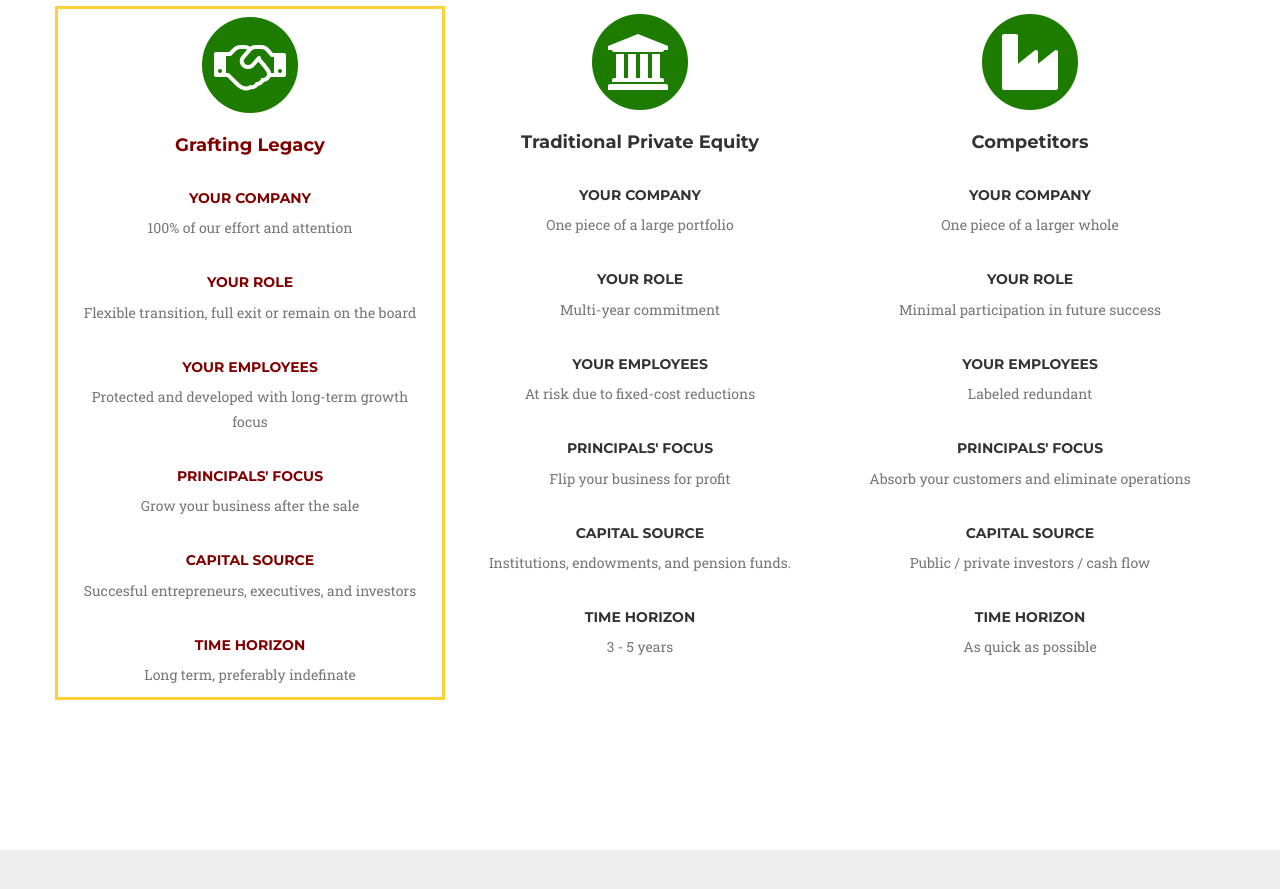
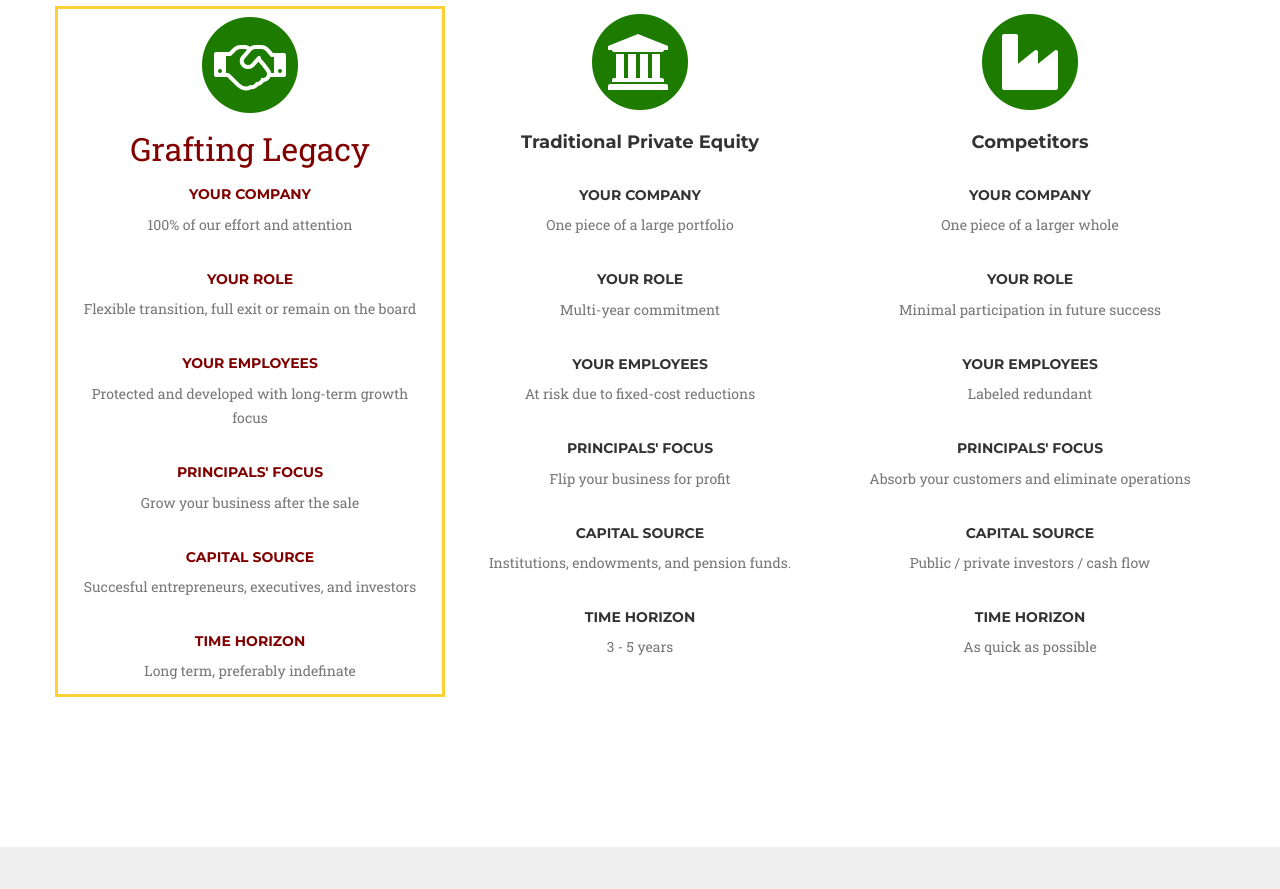
Before and after one commit to graftinglegacy/graftinglegacy.github.io, a website: page index.html in a window 1280 px wide. Shown: the part 2020-2909 px from the top of the page. Drawn offline with nearby package versions, Linux system fonts and the light colour scheme; files whose address does not match are found by name; a web font is replaced by a local one.

Commit message:
font size

```diff
--- a/index.html
+++ b/index.html
@@ -161,7 +161,8 @@
                         <i class="fa fa-circle fa-stack-2x text-primary"></i>
                         <i class="fa fa-handshake-o fa-stack-1x fa-inverse"></i>
                     </span>
-                    <h4 class="service-heading">Grafting Legacy<br /><br /></h4>
+                    <!-- <h4 class="service-heading">Grafting Legacy<br /><br /></h4> -->
+                    <p><font size="6">Grafting Legacy</font></p>
                     <h5>Your Company</h5>
                     <p class="text-muted">100% of our effort and attention<br /><br /></p>
                     <h5>Your Role</h5>
```
